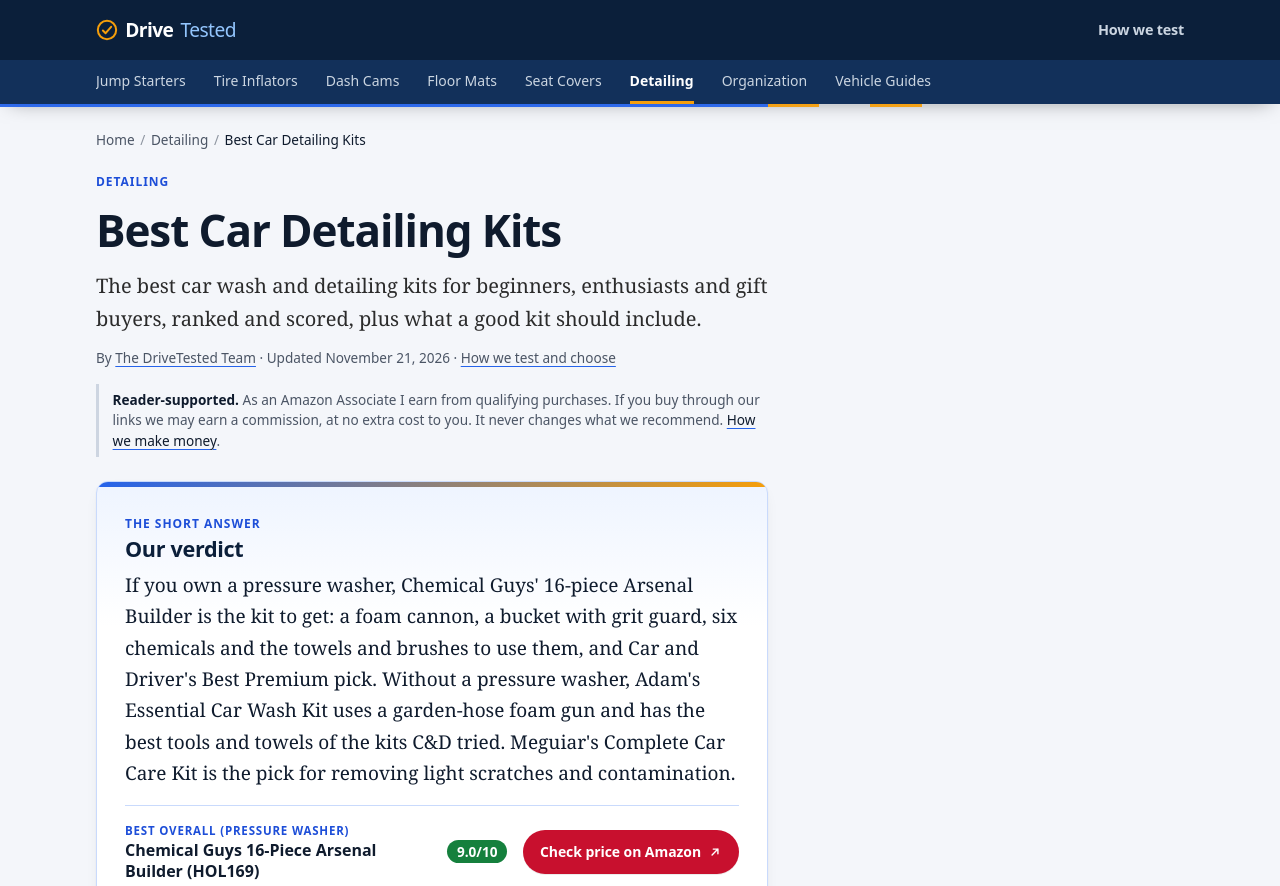
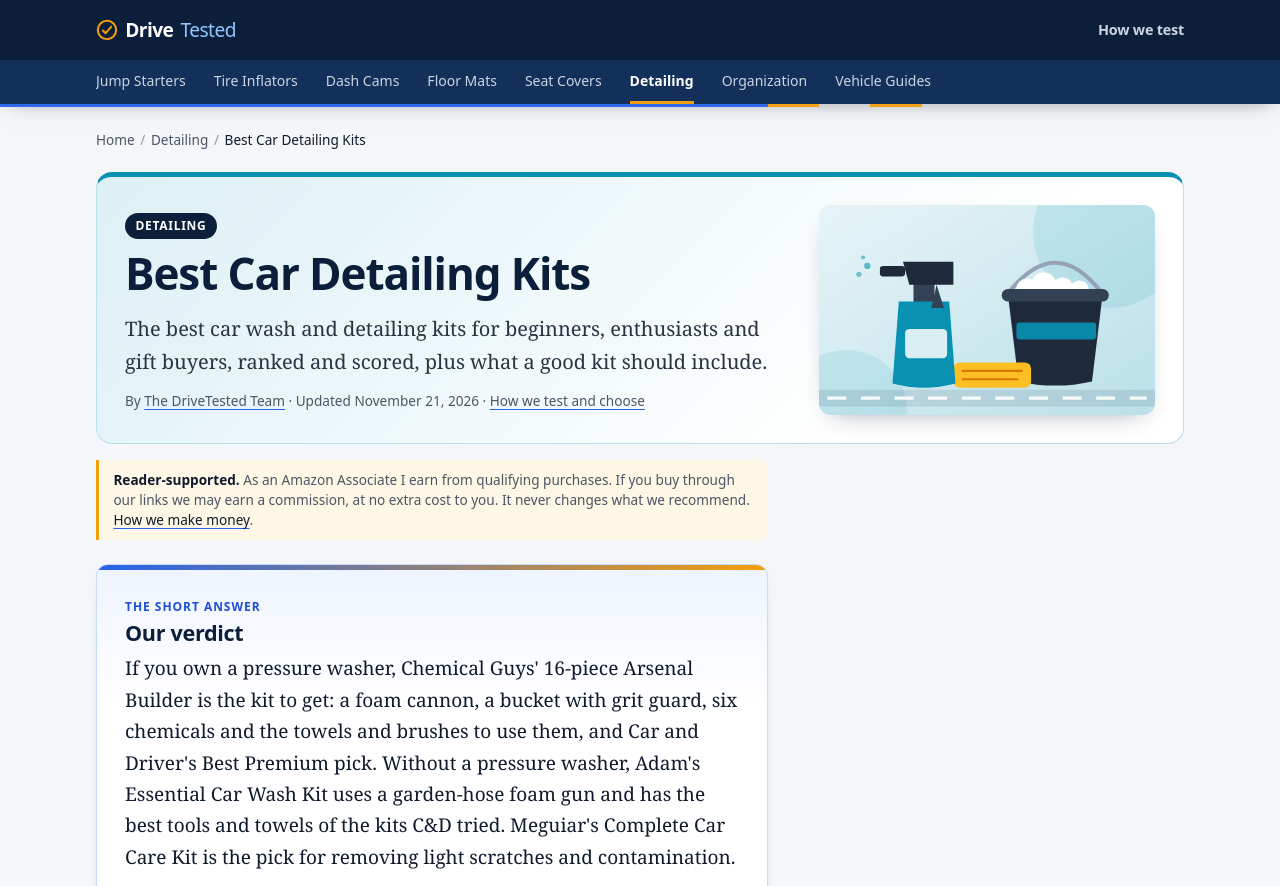
Before and after one commit to BabsGIT26/drivetested, an Astro site: page /detailing/best-detailing-kits in a window 1280 px wide. Shown: the top 886 px of the page. Built offline with nearby package versions, Linux system fonts and the light colour scheme; Astro itself is replaced by a stand-in of ours; a web font is replaced by a local one.

Commit message:
Guide hero banners, per-guide OG share images, tinted disclosure (5/5)

```diff
--- a/src/components/AffiliateDisclosure.astro
+++ b/src/components/AffiliateDisclosure.astro
@@ -6,6 +6,6 @@
   <a href="/affiliate-disclosure/">How we make money</a>.
 </aside>
 <style>
-  .disclosure { border-left: 3px solid var(--line-strong); padding: 0.35rem 0 0.35rem 0.85rem; margin: 1rem 0 1.5rem; max-width: var(--measure); line-height: 1.5; }
+  .disclosure { border-left: 3px solid var(--amber); background: var(--amber-50); border-radius: 0 8px 8px 0; padding: 0.6rem 0.9rem; margin: 1rem 0 1.5rem; max-width: var(--measure); line-height: 1.5; }
   .disclosure strong { color: var(--text); font-weight: 600; }
 </style>
--- a/src/pages/[category]/[slug].astro
+++ b/src/pages/[category]/[slug].astro
@@ -7,6 +7,8 @@ import VerdictBox from '../../components/VerdictBox.astro';
 import ComparisonTable from '../../components/ComparisonTable.astro';
 import ArticleCard from '../../components/ArticleCard.astro';
 import TableScroll from '../../components/mdx/TableScroll.astro';
+import Illustration from '../../components/Illustration.astro';
+import { ILLUSTRATION_NOUN } from '../../lib/illustrations';
 import { SITE, getCategory, productAmazonUrl } from '../../site.config';
 
 export async function getStaticPaths() {
@@ -120,6 +122,7 @@ if (d.handsOnTested) {
   title={d.seoTitle ?? d.title}
   description={d.description}
   type="article"
+  image={`/og/${d.category}/${d.slug}.png`}
   publishedTime={d.pubDate}
   modifiedTime={updated}
   noindex={d.draft}
@@ -128,14 +131,19 @@ if (d.handsOnTested) {
   <div class="wrap">
     <Breadcrumbs items={[{ name: 'Home', href: '/' }, { name: cat.name, href: `/${cat.slug}/` }, { name: d.title, href: Astro.url.pathname }]} />
     <article class="article">
-      <header class="head measure">
-        <p class="eyebrow">{cat.name}</p>
+      <header class="head" style={`--cat:${cat.color}`}>
+        <div class="head-text">
+          <p class="cat-pill">{cat.name}</p>
           <h1>{d.title}</h1>
           <p class="lede">{d.description}</p>
           <p class="byline ui-small">
             By <a href="/about/">{d.author ?? SITE.author}</a> · Updated <time datetime={updated.toISOString()}>{fmt(updated)}</time>
             · <a href="/how-we-test/">How we test and choose</a>
           </p>
+        </div>
+        <div class="head-art">
+          <Illustration kind={cat.slug} accent={cat.color} slice label={`Illustration of ${(ILLUSTRATION_NOUN as Record<string, string>)[cat.slug] ?? 'car gear'}`} />
+        </div>
       </header>
 
       <AffiliateDisclosure />
@@ -211,8 +219,26 @@ if (d.handsOnTested) {
 
 <style>
   .article { padding-bottom: 1rem; }
-  .head h1 { text-wrap: balance; }
-  .lede { font-size: clamp(1.1rem, 1rem + 0.5vw, 1.25rem); color: #2b2b2b; margin: 0 0 0.75rem; }
+  .head {
+    position: relative; display: grid; gap: 1rem; overflow: hidden; margin-bottom: 0.5rem;
+    padding: clamp(1rem, 3vw, 1.75rem); border-radius: 16px;
+    background: linear-gradient(135deg, color-mix(in srgb, var(--cat) 14%, #fff) 0%, #fff 75%);
+    border: 1px solid color-mix(in srgb, var(--cat) 28%, #fff); border-top: 5px solid var(--cat);
+  }
+  .head-text { min-width: 0; max-width: var(--measure); }
+  .cat-pill {
+    display: inline-block; margin: 0 0 0.5rem; padding: 0.2rem 0.65rem; border-radius: 999px;
+    font-family: var(--font-head); font-size: 0.75rem; font-weight: 800; letter-spacing: 0.06em; text-transform: uppercase;
+    color: #fff; background: var(--navy);
+  }
+  .head h1 { text-wrap: balance; color: var(--navy); }
+  .head-art { border-radius: 12px; overflow: hidden; height: 9rem; box-shadow: 0 10px 24px -14px rgba(11, 31, 58, .45); }
+  .head-art :global(.illo), .head-art :global(svg) { width: 100%; height: 100%; }
+  @media (min-width: 800px) {
+    .head { grid-template-columns: minmax(0, 1fr) clamp(15rem, 28vw, 21rem); align-items: center; gap: 2rem; }
+    .head-art { height: auto; aspect-ratio: 16 / 10; }
+  }
+  .lede { font-size: clamp(1.1rem, 1rem + 0.5vw, 1.25rem); color: #2b3342; margin: 0 0 0.75rem; }
   .byline { margin: 0; line-height: 1.6; }
   .byline a { color: var(--steel); }
 
@@ -234,9 +260,10 @@ if (d.handsOnTested) {
     .toc-d { display: block; }
     .toc-d nav {
       position: sticky; top: calc(var(--header-h) + 3.75rem); max-height: calc(100vh - var(--header-h) - 5rem); overflow-y: auto;
-      padding: 0.25rem 0 1rem 1.25rem; border-left: 1px solid var(--line); margin-top: 2.5rem;
+      padding: 0.25rem 0 1rem 1.25rem; border-left: 3px solid var(--blue); margin-top: 2.5rem;
     }
     .toc-d .eyebrow { margin: 0 0 0.5rem; }
+
     .toc-d .picks-h { margin-top: 1.5rem; }
     .toc-d ol { list-style: none; margin: 0; padding: 0; }
     .toc-d li { margin: 0; }
@@ -252,7 +279,8 @@ if (d.handsOnTested) {
     min-height: 3.25rem; padding: 0.75rem 0; font-family: var(--font-head); font-weight: 600; font-size: 1.02rem; line-height: 1.35;
   }
   .faq summary::-webkit-details-marker { display: none; }
-  .faq summary::after { content: '+'; flex: none; width: 1.75rem; height: 1.75rem; display: grid; place-items: center; border: 1px solid var(--line-strong); border-radius: 50%; font-weight: 500; color: var(--steel); }
+  .faq summary::after { content: '+'; flex: none; width: 1.75rem; height: 1.75rem; display: grid; place-items: center; border-radius: 50%; font-weight: 700; color: #fff; background: var(--blue); }
+  .faq details[open] summary::after { background: var(--navy); }
   .faq details[open] summary::after { content: '\2212'; }
   .faq summary:hover { text-decoration: underline; text-underline-offset: 3px; }
   .faq details p { margin: 0 0 1rem; }
```
Also changed, not shown: src/pages/og/[category]/[slug].png.ts (added, +41 -0 lines). Lines whose indentation alone changed are shown as unchanged.
